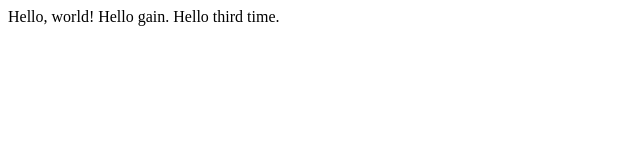
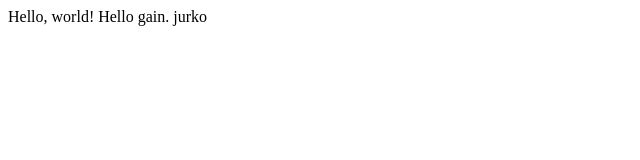
Before and after one commit to pkworldik/cs50test, a plain HTML site: page hello.html in a window 1280 px wide. Shown: the full height of the page, 0-640 px from the left. Drawn offline with Linux system fonts and the light colour scheme.

Commit message:
Update hello.html

```diff
--- a/hello.html
+++ b/hello.html
@@ -5,6 +5,6 @@
     <title>My web page</title>
   </head>
   <body>
-    Hello, world! Hello gain. Hello third time.
+    Hello, world! Hello gain. jurko
   </body>
 </html>
```
